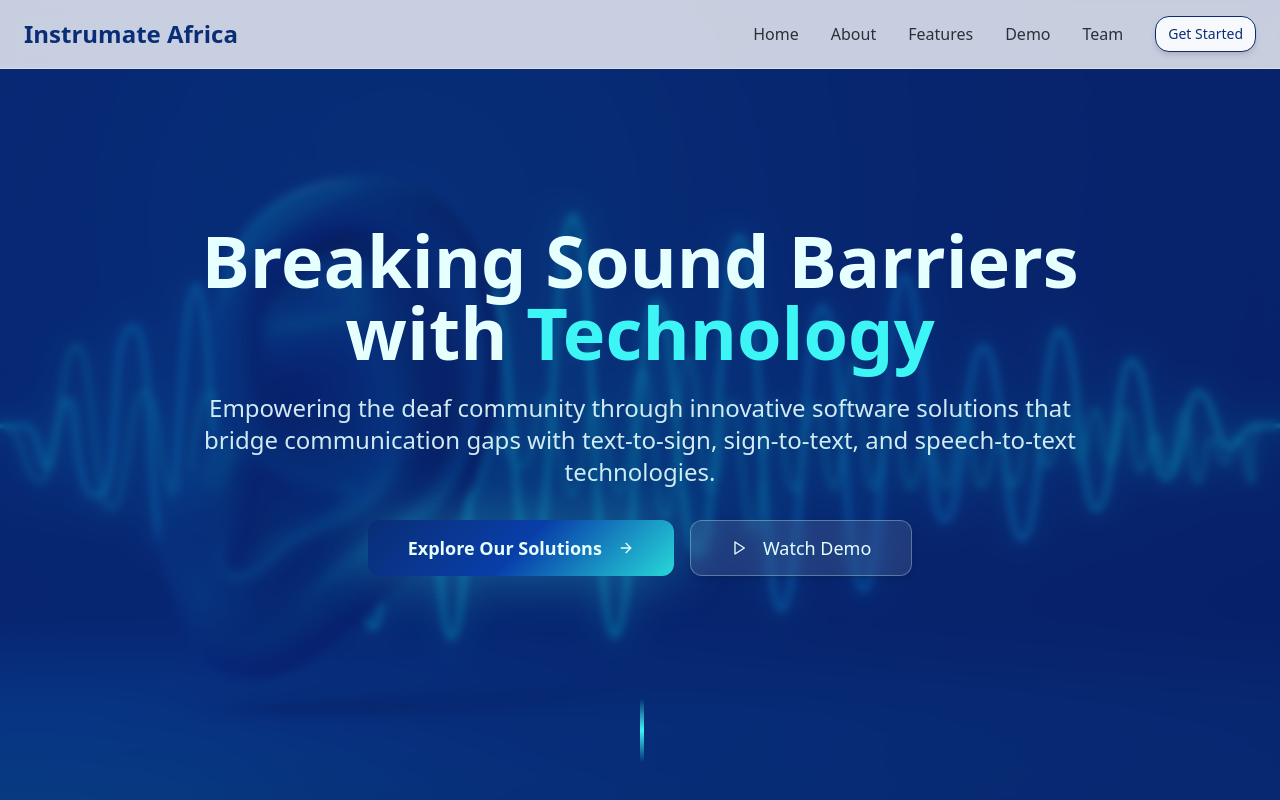
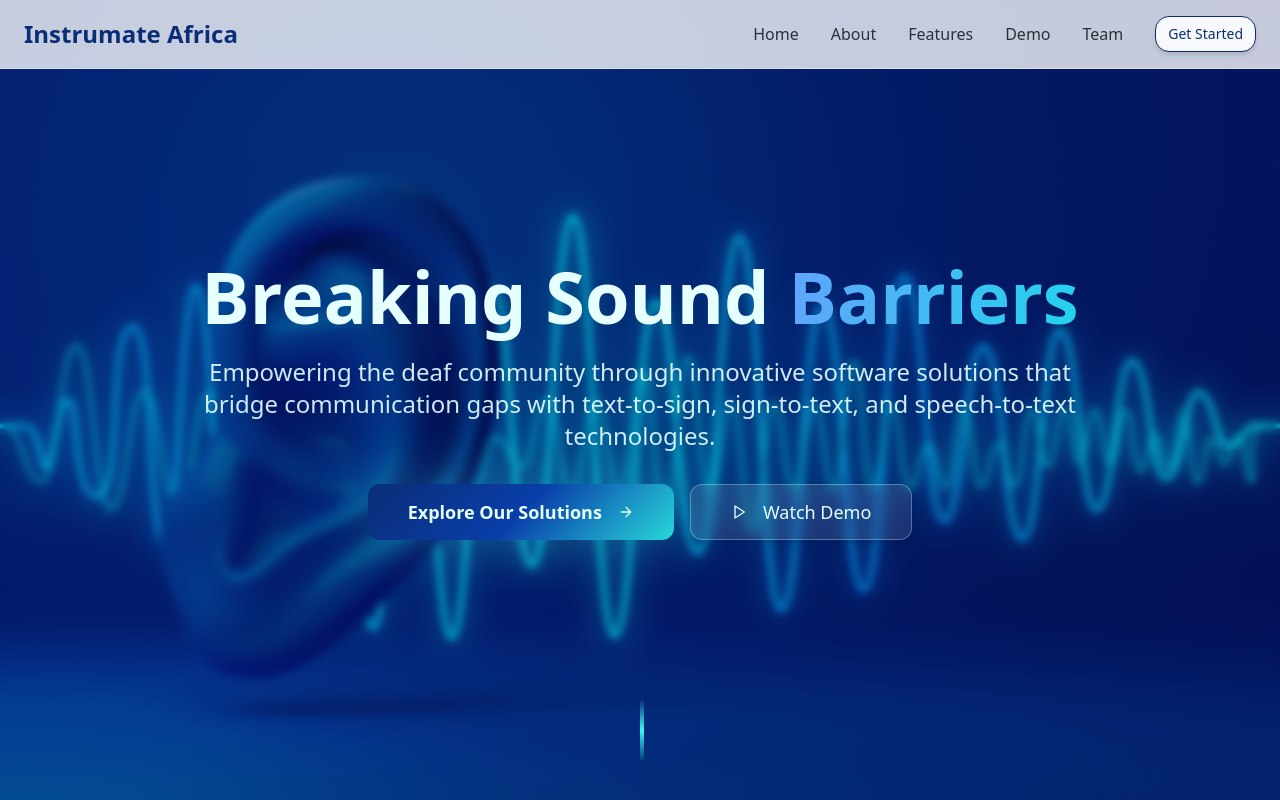
Before and after one commit to Marambii/website, a React (Vite) app: page / in a window 1280 px wide. Shown: the top 800 px of the page. Built offline with nearby package versions, Linux system fonts and the light colour scheme.

Commit message:
Adjust hero section background and text.
Decrease overlay, change text, and apply gradient.

```diff
--- a/src/components/HeroSection.tsx
+++ b/src/components/HeroSection.tsx
@@ -11,13 +11,13 @@ const HeroSection = () => {
       }}
     >
       {/* Overlay for better text readability */}
-      <div className="absolute inset-0 bg-primary/70 backdrop-blur-sm"></div>
+      <div className="absolute inset-0 bg-primary/30 backdrop-blur-sm"></div>
 
       <div className="relative z-10 container mx-auto px-6 text-center">
         <div className="max-w-4xl mx-auto">
           <h1 className="text-5xl md:text-7xl font-bold text-primary-foreground mb-6 leading-tight">
-            Breaking Sound Barriers with{" "}
-            <span className="text-accent">Technology</span>
+            Breaking Sound{" "}
+            <span className="bg-gradient-to-r from-blue-400 to-cyan-400 bg-clip-text text-transparent">Barriers</span>
           </h1>
 
           <p className="text-xl md:text-2xl text-primary-foreground/90 mb-8 leading-relaxed">
```
